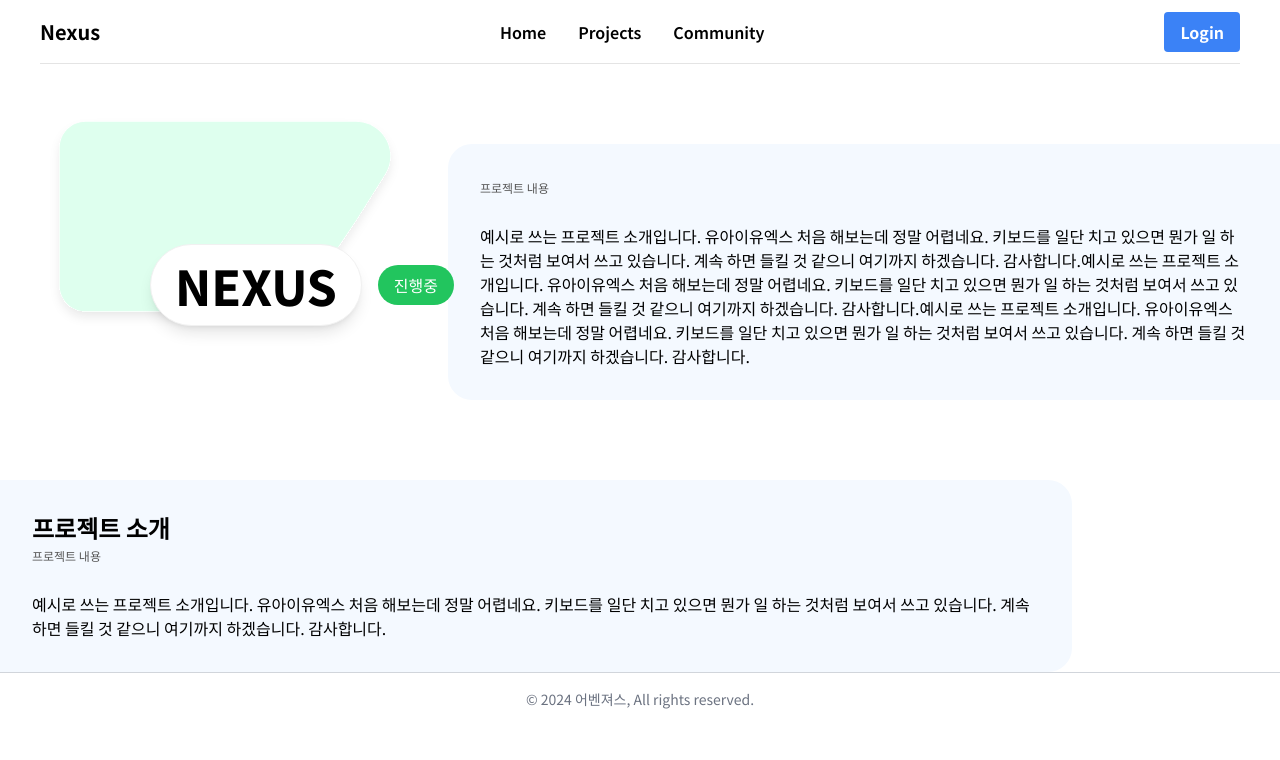
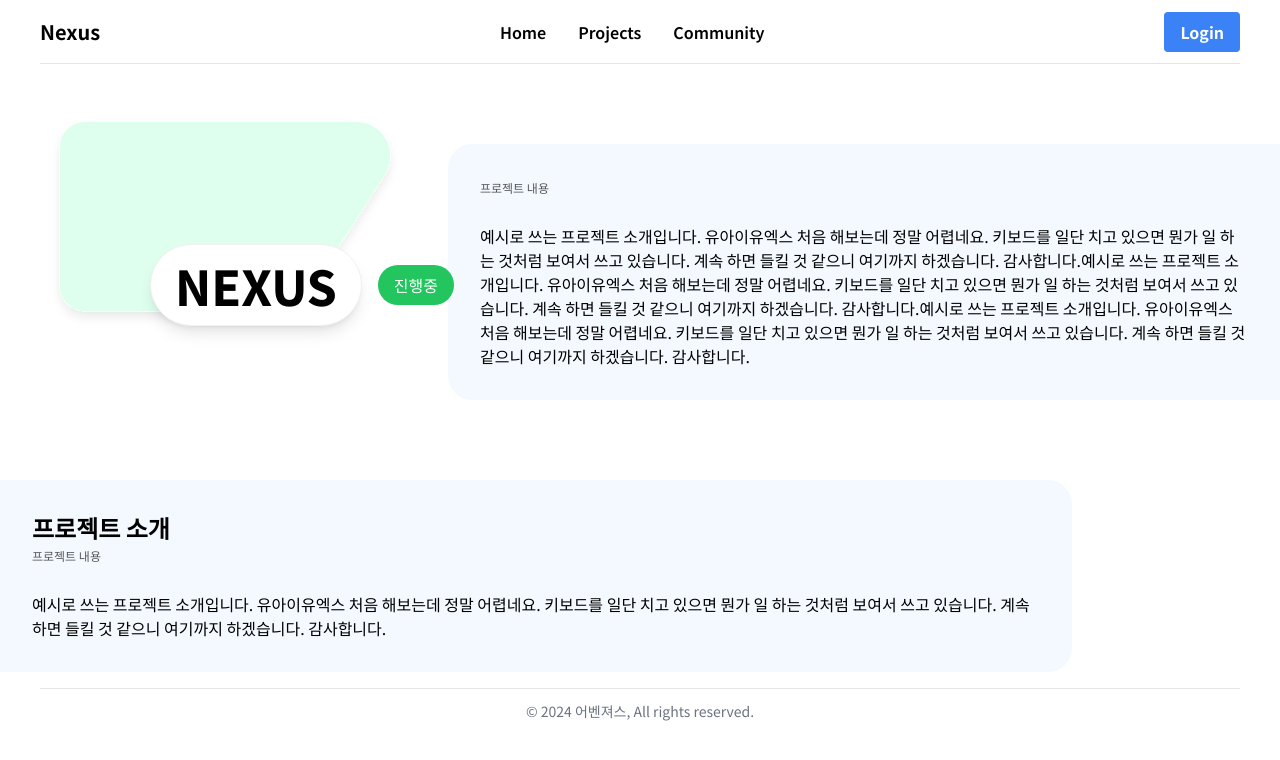
Before and after one commit to wwwcomcomcomcom/nexus-fe, a React (Vite) app: page /project/1 in a window 1280 px wide. Shown: the top 760 px of the page. Built offline with nearby package versions, Linux system fonts and the light colour scheme.

Commit message:
reduce border width

```diff
--- a/src/component/footer/footer.tsx
+++ b/src/component/footer/footer.tsx
@@ -1,7 +1,11 @@
 export default function Footer() {
   return (
-    <footer className="flex items-center justify-center w-full p-4 border-t border-gray-300">
-      <p className="text-sm text-center text-gray-500 dark:text-gray-400">© 2024 어벤져스, All rights reserved.</p>
+    <footer className="flex items-center justify-center w-full p-4 px-10">
+      <div className="border-t border-[#E4E4E4] w-full">
+        <p className="text-sm text-center text-gray-500 dark:text-gray-400 pt-3">
+          © 2024 어벤져스, All rights reserved.
+        </p>
+      </div>
     </footer>
   );
 }
```
